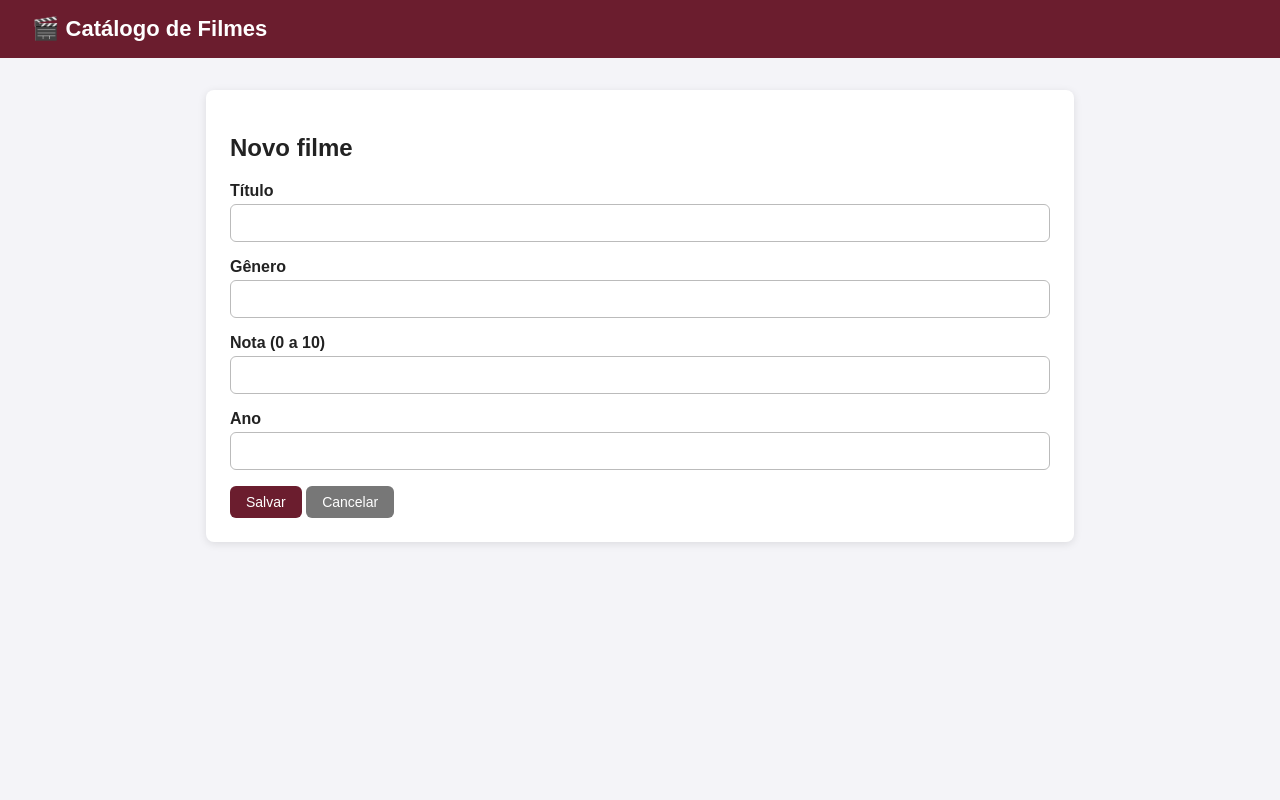
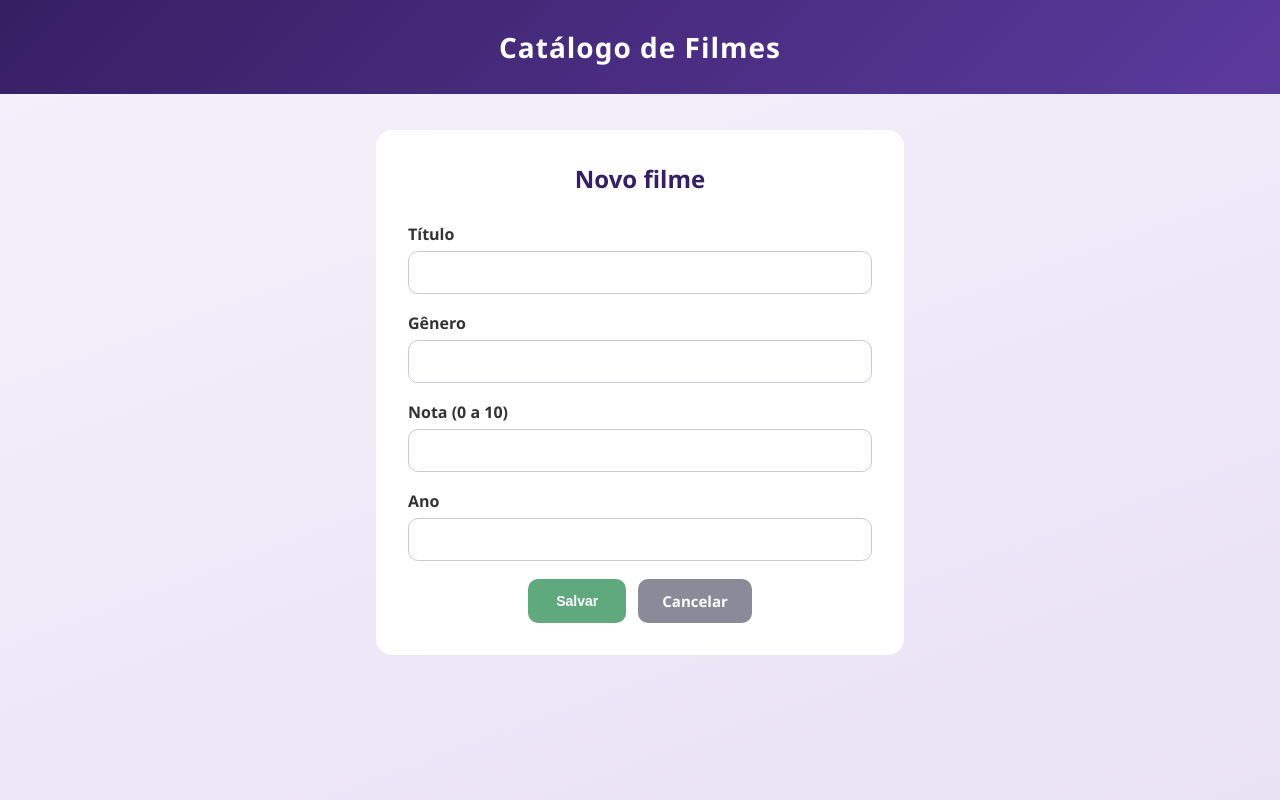
Before and after one commit to BeatrizSRibeiro/Filmes_crud, a Spring Boot app: page /filmes/novo in a window 1280 px wide. Run offline with Spring Boot 4, Linux system fonts and the light colour scheme.

Commit message:
Modificando CSS

```diff
--- a/src/main/resources/static/css/estilo.css
+++ b/src/main/resources/static/css/estilo.css
@@ -1,82 +1,128 @@
 * { box-sizing: border-box; }
 
 body {
-    font-family: Arial, sans-serif;
-    background: #f4f4f8;
+    font-family: 'Segoe UI', Arial, sans-serif;
+    background: linear-gradient(160deg, #f4f1fb 0%, #e8e2f5 100%);
+    min-height: 100vh;
     margin: 0;
     color: #222;
 }
 
 header {
-    background: #6b1d2e;
+    background: linear-gradient(135deg, #371f63, #5b3a9d);
     color: white;
-    padding: 16px 32px;
+    padding: 28px 36px;
+    text-align: center;
 }
 
-header h1 { margin: 0; font-size: 22px; }
+header h1 { margin: 0; font-size: 28px; letter-spacing: 1px; }
 
 main {
-    max-width: 900px;
-    margin: 32px auto;
+    max-width: 960px;
+    margin: 36px auto;
     padding: 0 16px;
 }
 
 .card {
     background: white;
-    border-radius: 8px;
-    padding: 24px;
-    box-shadow: 0 2px 8px rgba(0,0,0,0.1);
+    border-radius: 16px;
+    padding: 32px;
+}
+
+.card h2 {
+    margin: 0;
+    color: #371f63;
+    text-align: center;
+    font-size: 24px;
 }
 
 .topo {
     display: flex;
-    justify-content: space-between;
+    flex-direction: column;
     align-items: center;
-    margin-bottom: 16px;
+    gap: 16px;
+    margin-bottom: 28px;
 }
 
+/* ---------- BOTÕES ---------- */
 .btn {
-    display: inline-block;
-    padding: 8px 16px;
+    display: inline-flex;
+    align-items: center;
+    justify-content: center;
+    gap: 8px;
+    padding: 12px 24px;
     border: none;
-    border-radius: 6px;
-    background: #6b1d2e;
+    border-radius: 10px;
+    background: #371f63;
     color: white;
     text-decoration: none;
     cursor: pointer;
-    font-size: 14px;
+    font-size: 15px;
+    font-weight: 700;
 }
 
-.btn:hover { background: #4f1422; }
-.btn-editar { background: #2d6cdf; padding: 5px 10px; }
-.btn-excluir { background: #c0392b; padding: 5px 10px; }
-.btn-cancelar { background: #777; }
+.btn-novo { background: #60a87e; font-size: 14px; padding: 10px 28px; }
+.btn-editar { background: #2d6cdf; padding: 8px 14px; font-size: 13px; }
+.btn-excluir { background: #e74c3c; padding: 8px 14px; font-size: 13px; }
+.btn-cancelar { background: #8a8a99; }
+
+.acoes { display: flex; gap: 8px; justify-content: center; }
+
+/* ---------- TABELA ---------- */
+.tabela-wrap { overflow-x: auto; border-radius: 12px; border: 1px solid #e3e3ec; }
 
 table { width: 100%; border-collapse: collapse; }
 
 th {
-    background: #6b1d2e;
+    background: #371f63;
     color: white;
-    text-align: left;
-    padding: 10px;
+    text-align: center;
+    padding: 14px;
+    font-size: 14px;
+    text-transform: uppercase;
+    letter-spacing: 0.5px;
 }
 
-td { padding: 10px; border-bottom: 1px solid #ddd; }
-tr:hover td { background: #faf3f4; }
+td {
+    padding: 14px;
+    border-bottom: 1px solid #eee;
+    font-size: 15px;
+    text-align: center;
+}
 
-.vazio { text-align: center; color: #777; padding: 24px; }
+tr:last-child td { border-bottom: none; }
+tbody tr:hover td { background: #f6f2fc; }
 
-.campo { margin-bottom: 16px; }
+.nota {
+    display: inline-block;
+    background: #efe8fb;
+    color: #371f63;
+    font-weight: bold;
+    padding: 4px 12px;
+    border-radius: 20px;
+}
 
-label { display: block; font-weight: bold; margin-bottom: 4px; }
+.vazio { text-align: center; color: #777; padding: 28px; }
+
+/* ---------- FORMULÁRIO ---------- */
+.campo { margin-bottom: 18px; }
+
+label { display: block; font-weight: 600; margin-bottom: 6px; color: #333; }
 
 input[type="text"], input[type="number"] {
     width: 100%;
-    padding: 10px;
-    border: 1px solid #bbb;
-    border-radius: 6px;
-    font-size: 14px;
+    padding: 12px;
+    border: 1px solid #c9c9d6;
+    border-radius: 10px;
+    font-size: 15px;
+}
+
+input[type="text"]:focus, input[type="number"]:focus {
+    outline: none;
+    border-color: #371f63;
 }
 
 .erro { color: #c0392b; font-size: 13px; margin-top: 4px; display: block; }
 input.invalido { border-color: #c0392b; }
+
+.botoes-form { display: flex; gap: 12px; justify-content: center; margin-top: 12px; }
--- a/src/main/resources/templates/filmes/formulario.html
+++ b/src/main/resources/templates/filmes/formulario.html
@@ -7,10 +7,12 @@
     <link rel="stylesheet" th:href="@{/css/estilo.css}">
 </head>
 <body>
-    <header><h1>🎬 Catálogo de Filmes</h1></header>
-    <main>
+    <header><h1> Catálogo de Filmes</h1></header>
+    <main style="max-width: 560px;">
         <div class="card">
-            <h2 th:text="${filme.id == null} ? 'Novo filme' : 'Editar filme'"></h2>
+            <div class="topo">
+                <h2 th:text="${filme.id == null} ? 'Novo filme' : 'Editar filme'"></h2>
+            </div>
 
             <form th:action="@{/filmes/salvar}" th:object="${filme}" method="post">
                 <input type="hidden" th:field="*{id}">
@@ -43,8 +45,10 @@
                     <span class="erro" th:if="${#fields.hasErrors('ano')}" th:errors="*{ano}"></span>
                 </div>
 
-                <button type="submit" class="btn">Salvar</button>
-                <a class="btn btn-cancelar" th:href="@{/filmes}">Cancelar</a>
+                <div class="botoes-form">
+                    <button type="submit" class="btn btn-novo"> Salvar</button>
+                    <a class="btn btn-cancelar" th:href="@{/filmes}">Cancelar</a>
+                </div>
             </form>
         </div>
     </main>
```
Also changed, not shown: src/main/resources/templates/filmes/lista.html (+30 -8 lines).
